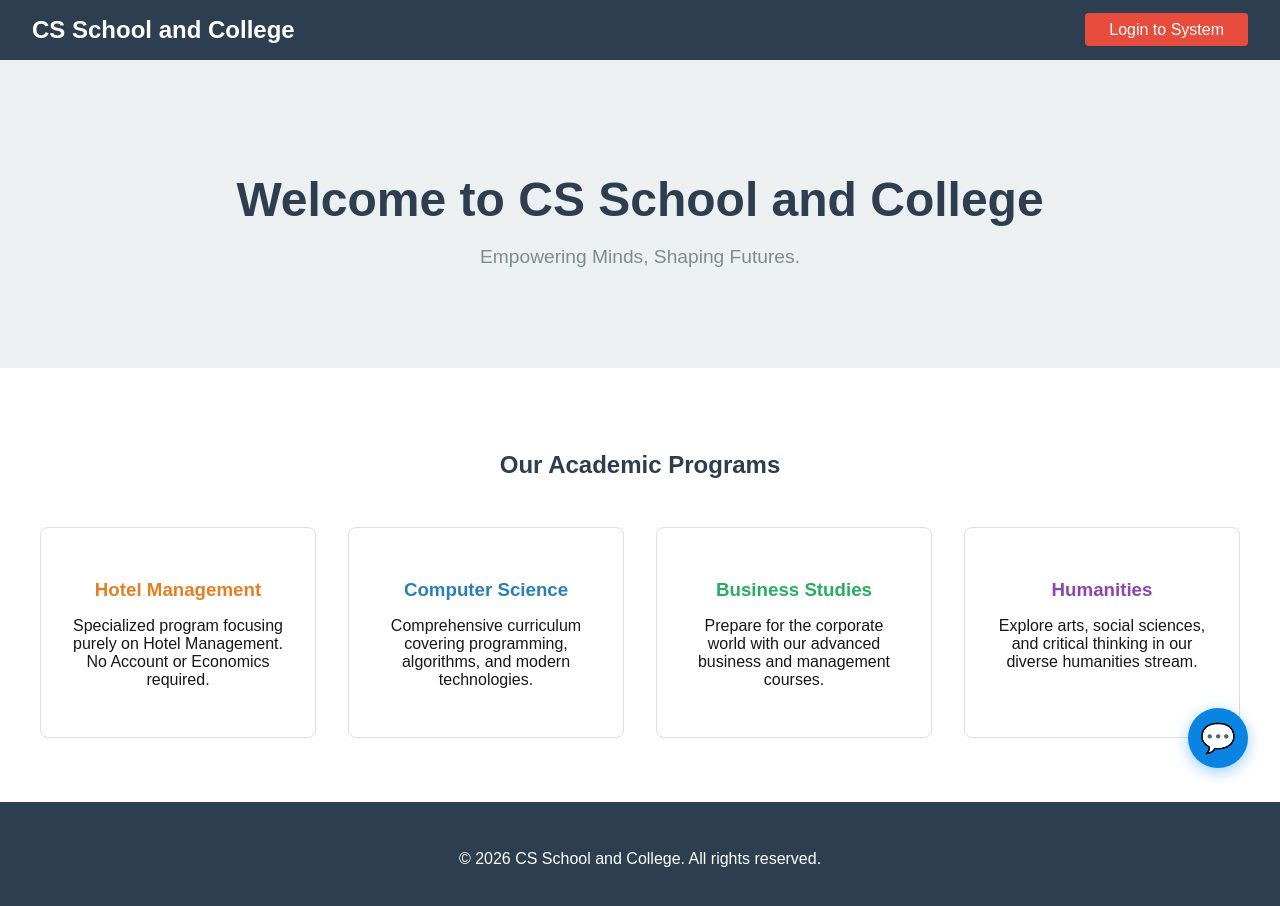
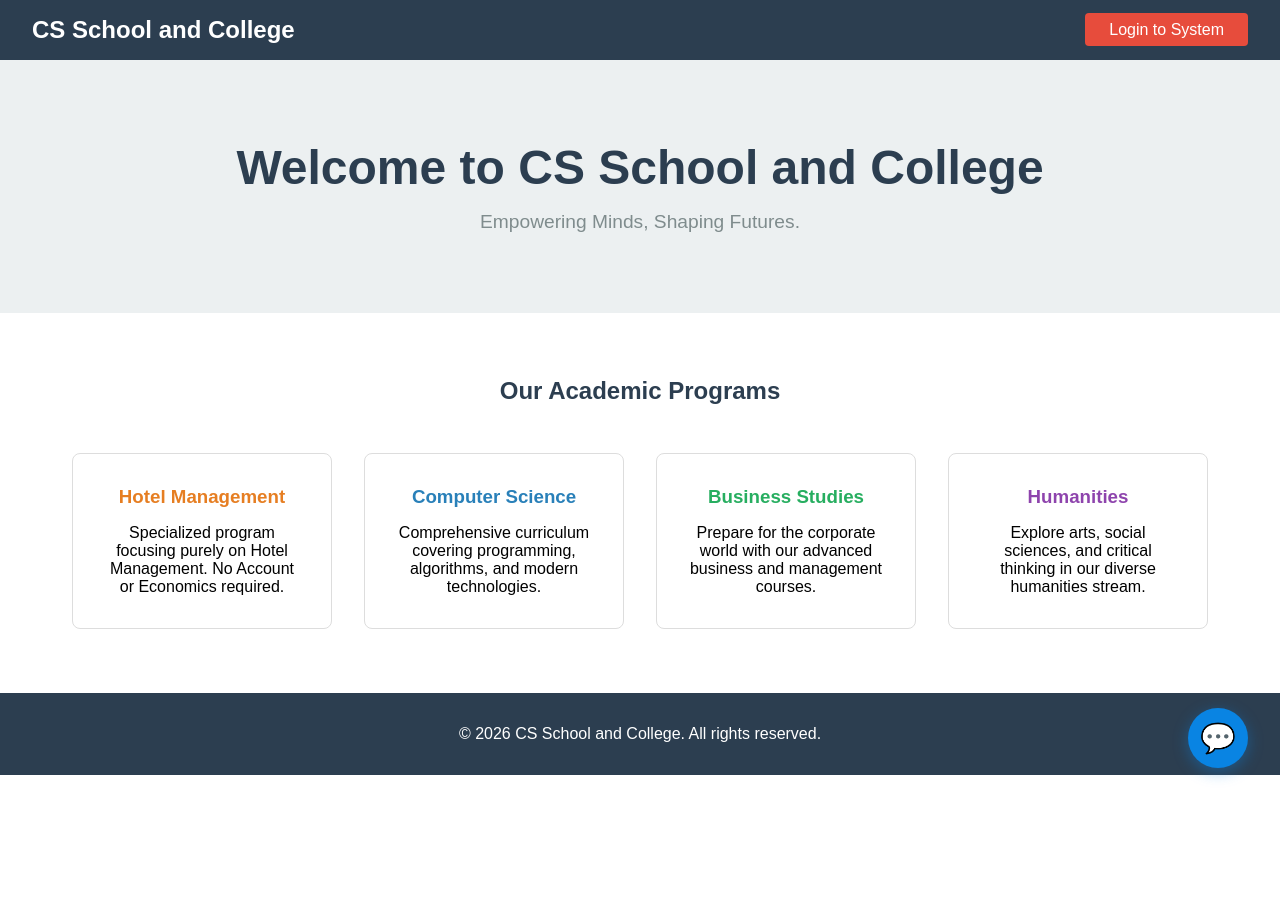
Before and after one commit to dipu908stha-cell/CS-finance, a Next.js app: page / in a window 1280 px wide. Shown: the top 906 px of the page. After the commit the page ends 800 px from the top, so only its background shows below. Built offline with nearby package versions, Linux system fonts and the light colour scheme.

Commit message:
Fix client hydration error and force all APIs dynamic

```diff
--- a/src/app/api/auth/logout/route.ts
+++ b/src/app/api/auth/logout/route.ts
@@ -1,4 +1,7 @@
 import { NextResponse } from 'next/server'
+import { prisma } from '@/lib/prisma'
+
+export const dynamic = 'force-dynamic'
 
 export async function POST() {
     const response = NextResponse.json({ success: true })
--- a/src/app/api/bot/route.ts
+++ b/src/app/api/bot/route.ts
@@ -1,5 +1,7 @@
 import { NextResponse } from 'next/server'
 import { prisma } from '@/lib/prisma'
+
+export const dynamic = 'force-dynamic'
 
 export async function POST(request: Request) {
     try {
--- a/src/app/globals.css
+++ b/src/app/globals.css
@@ -1,12 +1,43 @@
 :root {
-  --background: #ffffff;
-  --foreground: #171717;
+  --max-width: 1100px;
+  --border-radius: 12px;
+  --font-mono: ui-monospace, Menlo, Monaco, 'Cascadia Mono', 'Segoe UI Mono',
+    'Roboto Mono', 'Oxygen Mono', 'Ubuntu Monospace', 'Source Code Pro',
+    'Fira Mono', 'Droid Sans Mono', 'Courier New', monospace;
+}
+
+* {
+  box-sizing: border-box;
+  padding: 0;
+  margin: 0;
+}
+
+html,
+body {
+  max-width: 100vw;
+  overflow-x: hidden;
 }
 
 body {
-  color: var(--foreground);
-  background: var(--background);
-  font-family: Arial, Helvetica, sans-serif;
-  margin: 0;
-  padding: 0;
+  color: rgb(var(--foreground-rgb));
+  background: linear-gradient(to bottom,
+      transparent,
+      rgb(var(--background-end-rgb))) rgb(var(--background-start-rgb));
 }
+
+a {
+  color: inherit;
+  text-decoration: none;
+}
+
+@media (prefers-color-scheme: dark) {
+  html {
+    color-scheme: dark;
+  }
+}
+
+@media print {
+  .navbar {
+    display: none !important;
+  }
+}
--- a/src/components/Navbar.tsx
+++ b/src/components/Navbar.tsx
@@ -28,13 +28,7 @@ export default function Navbar() {
             top: 0,
             zIndex: 100
         }}>
-            <style jsx global>{`
-                @media print {
-                    nav {
-                        display: none !important;
-                    }
-                }
-            `}</style>
+            {/* Print style moved to globals.css */}
             <div style={{ fontWeight: 'bold', fontSize: '1.2rem', color: '#333' }}>
                 BillingSystem
             </div>
```
